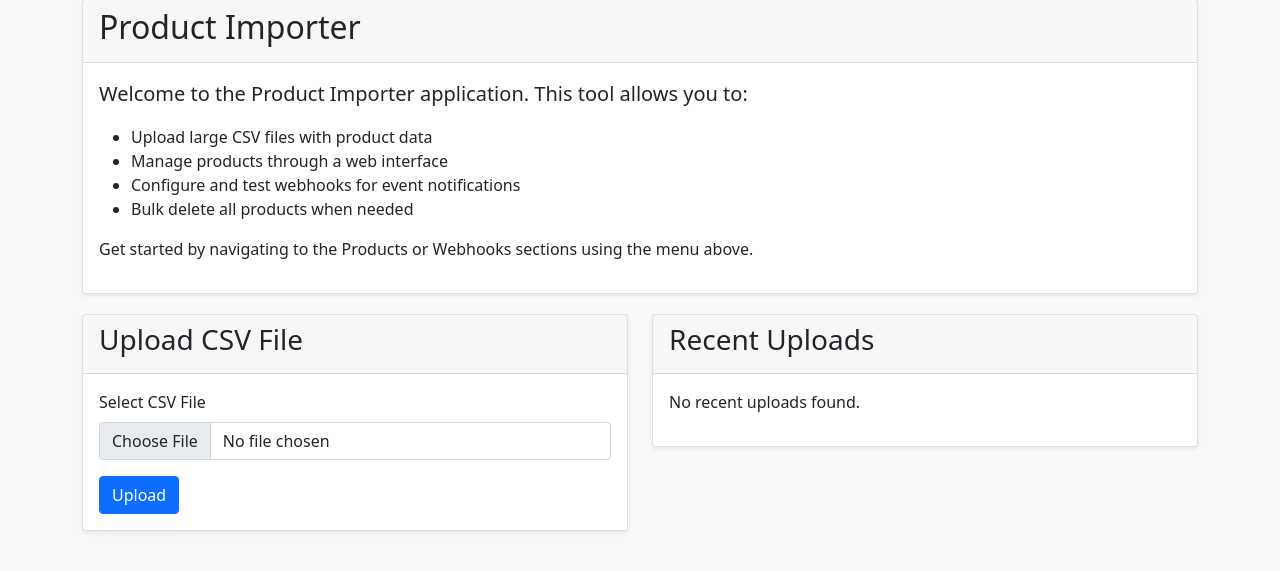
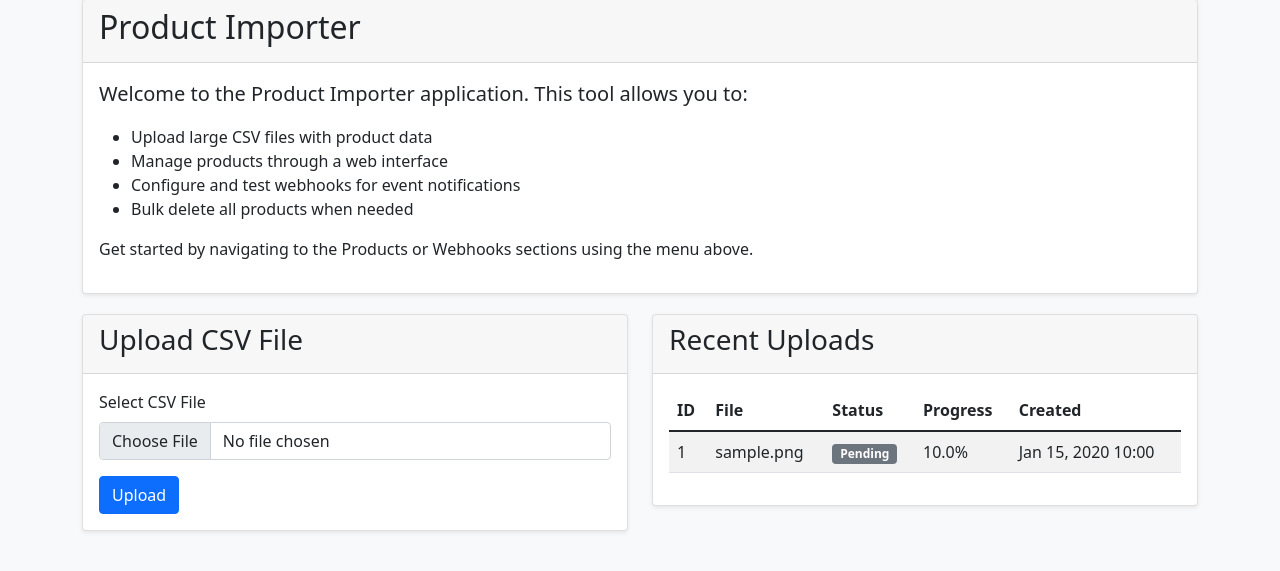
Before and after one commit to geeked-anshuk666/product-importer, a Django app: template templates/home.html in a window 1280 px wide. Shown: the part 107-678 px from the top of the page. Run offline with Django 4.2, Linux system fonts and the light colour scheme; the template is opened without the code that fills it: values named after a table or form of the project are taken from there, others are empty; tables that the repository leaves empty hold one stand-in row (Sample ...).

Commit message:
Add recent uploads display table and improve progress feedback

```diff
--- a/templates/home.html
+++ b/templates/home.html
@@ -52,7 +52,38 @@
             </div>
             <div class="card-body">
                 <div id="uploadsList">
-                    <p>No recent uploads found.</p>
+                    {% if recent_uploads %}
+                        <div class="table-responsive">
+                            <table class="table table-striped">
+                                <thead>
+                                    <tr>
+                                        <th>ID</th>
+                                        <th>File</th>
+                                        <th>Status</th>
+                                        <th>Progress</th>
+                                        <th>Created</th>
+                                    </tr>
+                                </thead>
+                                <tbody>
+                                    {% for upload in recent_uploads %}
+                                    <tr>
+                                        <td>{{ upload.id }}</td>
+                                        <td>{{ upload.file.name|truncatechars:30 }}</td>
+                                        <td>
+                                            <span class="badge bg-{% if upload.status == 'completed' %}success{% elif upload.status == 'failed' %}danger{% elif upload.status == 'processing' %}warning{% else %}secondary{% endif %}">
+                                                {{ upload.get_status_display }}
+                                            </span>
+                                        </td>
+                                        <td>{{ upload.progress_percentage }}%</td>
+                                        <td>{{ upload.created_at|date:"M d, Y H:i" }}</td>
+                                    </tr>
+                                    {% endfor %}
+                                </tbody>
+                            </table>
+                        </div>
+                    {% else %}
+                        <p>No recent uploads found.</p>
+                    {% endif %}
                 </div>
             </div>
         </div>
@@ -113,6 +144,10 @@
                 if (data.status === 'completed') {
                     $('#progressBar').css('width', '100%');
                     $('#progressText').text('Upload completed successfully!');
+                    // Refresh the page to show updated uploads list
+                    setTimeout(function() {
+                        location.reload();
+                    }, 2000);
                 } else if (data.status === 'failed') {
                     $('#progressBar').css('width', '100%');
                     $('#progressText').text('Upload failed!');
@@ -140,14 +175,8 @@
             });
         }
 
-        // Load recent uploads
-        function loadRecentUploads() {
-            // This would fetch recent uploads from the API
-            // For now, we'll just show a placeholder
-        }
-
         // Load recent uploads on page load
-        loadRecentUploads();
+        // This is now handled by the server-side rendering
     });
 </script>
 {% endblock %}
```
